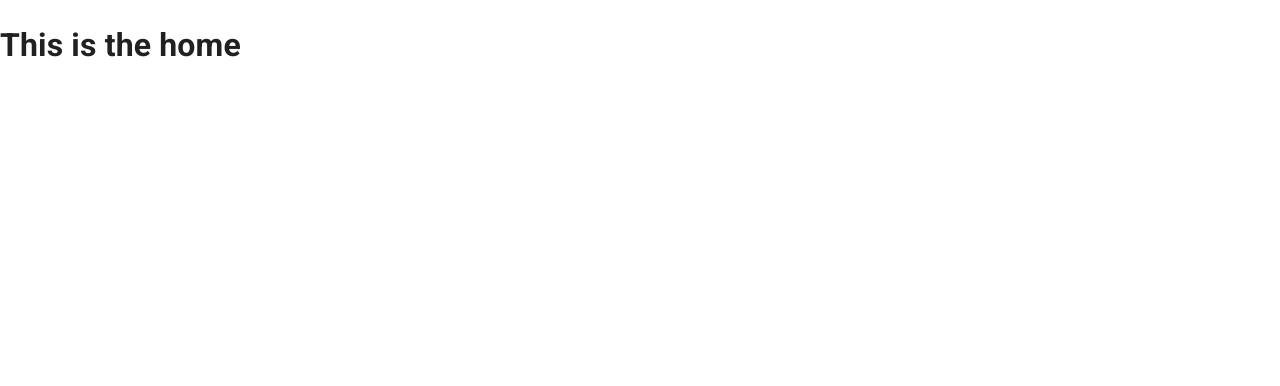
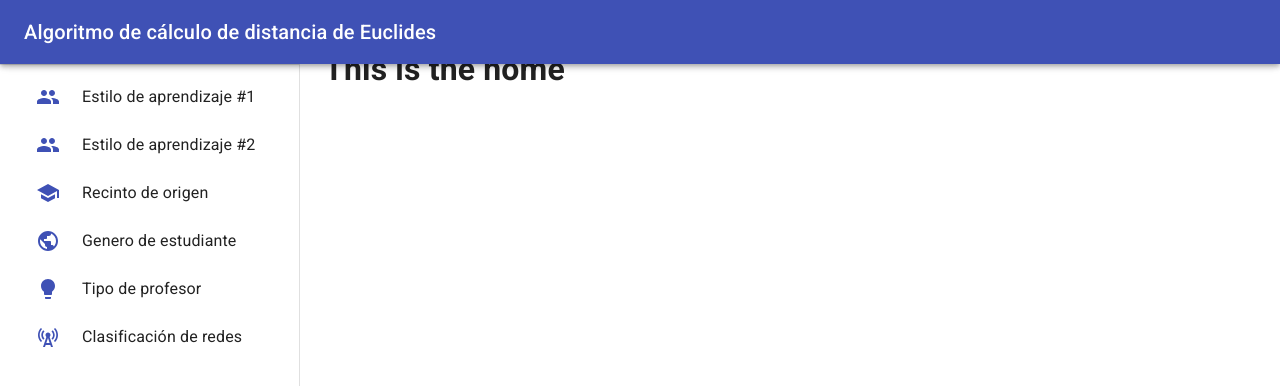
Before and after one commit to spiedra/euclidean-distance-calculation-website, a React (Create React App) app: page / in a window 1280 px wide. Shown: the top 386 px of the page. Built offline with nearby package versions, Linux system fonts and the light colour scheme.

Commit message:
feat: add navbar component

```diff
--- a/src/App.js
+++ b/src/App.js
@@ -2,14 +2,25 @@ import React from 'react'
 import { Outlet } from 'react-router-dom'
 
 import Box from '@mui/material/Box'
+import Navbar from './components/Navbar'
+
+const drawerWidth = 300
 
 function App () {
   return (
-    <>
-      <Box component="main">
+    <Box sx={{ display: 'flex', height: '100vh' }}>
+      <Navbar />
+      <Box
+        component="main"
+        sx={{
+          flexGrow: 1,
+          p: 3,
+          width: { sm: `calc(100% - ${drawerWidth}px)` }
+        }}
+      >
         <Outlet />
       </Box>
-    </>
+    </Box>
   )
 }
 
--- /dev/null
+++ b/src/components/Navbar/consts/navbarItems.js
@@ -0,0 +1,46 @@
+import React from 'react'
+
+import PeopleIcon from '@mui/icons-material/People'
+import PublicIcon from '@mui/icons-material/Public'
+import LightbulbIcon from '@mui/icons-material/Lightbulb'
+import CellTowerIcon from '@mui/icons-material/CellTower'
+import SchoolIcon from '@mui/icons-material/School'
+
+export const navbarItems = [
+  {
+    id: 0,
+    icon: <PeopleIcon />,
+    label: 'Estilo de aprendizaje #1',
+    route: 'authentication'
+  },
+  {
+    id: 1,
+    icon: <PeopleIcon />,
+    label: 'Estilo de aprendizaje #2',
+    route: 'authentication'
+  },
+  {
+    id: 2,
+    icon: <SchoolIcon />,
+    label: 'Recinto de origen',
+    route: 'database'
+  },
+  {
+    id: 3,
+    icon: <PublicIcon />,
+    label: 'Genero de estudiante',
+    route: 'storage'
+  },
+  {
+    id: 4,
+    icon: <LightbulbIcon />,
+    label: 'Tipo de profesor',
+    route: 'hosting'
+  },
+  {
+    id: 5,
+    icon: <CellTowerIcon />,
+    label: 'Clasificación de redes',
+    route: 'functions'
+  }
+]
--- /dev/null
+++ b/src/components/Navbar/index.js
@@ -0,0 +1,116 @@
+import React, { useState } from 'react'
+
+import AppBar from '@mui/material/AppBar'
+import Box from '@mui/material/Box'
+import Divider from '@mui/material/Divider'
+import Drawer from '@mui/material/Drawer'
+import IconButton from '@mui/material/IconButton'
+import List from '@mui/material/List'
+import ListItem from '@mui/material/ListItem'
+import ListItemIcon from '@mui/material/ListItemIcon'
+import ListItemText from '@mui/material/ListItemText'
+import Toolbar from '@mui/material/Toolbar'
+import Typography from '@mui/material/Typography'
+
+import MenuIcon from '@mui/icons-material/Menu'
+import CloseIcon from '@mui/icons-material/Close'
+
+import { navbarItems } from './consts/navbarItems'
+import { navbarStyles } from './styles'
+
+const drawerWidth = 300
+
+const Navbar = () => {
+  const [isOpen, setIsOpen] = useState(false)
+
+  const handleDrawerToggle = () => {
+    setIsOpen(!isOpen)
+  }
+
+  const drawer = (
+    <div>
+      <Toolbar sx={navbarStyles.toolbarClose}>
+        <IconButton
+          color="inherit"
+          aria-label="open drawer"
+          edge="start"
+          onClick={handleDrawerToggle}
+        >
+          <CloseIcon />
+        </IconButton>
+      </Toolbar>
+      <Divider />
+      <List>
+        {navbarItems.map((item, index) => (
+          <ListItem
+            button
+            key={item.id}
+            onClick={() => {
+              console.log('hola')
+            }}
+          >
+            <ListItemIcon sx={navbarStyles.icons}>{item.icon}</ListItemIcon>
+            <ListItemText sx={navbarStyles.text} primary={item.label} />
+          </ListItem>
+        ))}
+      </List>
+    </div>
+  )
+
+  return (
+    <>
+      <AppBar position="fixed" sx={navbarStyles.appBar}>
+        <Toolbar>
+          <IconButton
+            color="inherit"
+            aria-label="open drawer"
+            edge="start"
+            onClick={handleDrawerToggle}
+            sx={{ mr: 2, display: { sm: 'none' } }}
+          >
+            <MenuIcon />
+          </IconButton>
+          <Typography variant="h6" noWrap component="div">
+            Algoritmo de cálculo de distancia de Euclides
+          </Typography>
+        </Toolbar>
+      </AppBar>
+      <Box component="nav" sx={navbarStyles.nav}>
+        <Drawer
+          variant="temporary"
+          open={isOpen}
+          onClose={handleDrawerToggle}
+          ModalProps={{
+            keepMounted: true
+          }}
+          sx={{
+            display: { xs: 'block', sm: 'none' },
+            '& .MuiDrawer-paper': {
+              boxSizing: 'border-box',
+              width: drawerWidth
+            }
+          }}
+        >
+          {drawer}
+        </Drawer>
+        <Drawer
+          variant="permanent"
+          sx={{
+            display: { xs: 'none', sm: 'block' },
+            '& .MuiDrawer-paper': {
+              boxSizing: 'border-box',
+              width: drawerWidth,
+              height: '100vh',
+              position: 'static'
+            }
+          }}
+          open
+        >
+          {drawer}
+        </Drawer>
+      </Box>
+    </>
+  )
+}
+
+export default Navbar
--- /dev/null
+++ b/src/components/Navbar/styles.js
@@ -0,0 +1,26 @@
+import { theme } from '../../styles/theme'
+
+const drawerWidth = 300
+
+export const navbarStyles = {
+  icons: {
+    color: theme.palette.primary.main,
+    marginLeft: '20px'
+  },
+  text: {
+    '& span': {
+      marginLeft: '-10px',
+      fontSize: '16px'
+    }
+  },
+  appBar: {
+    width: '100%'
+  },
+  toolbarClose: {
+    justifyContent: 'flex-end'
+  },
+  nav: {
+    width: { sm: drawerWidth },
+    flexShrink: { sm: 0 }
+  }
+}
--- a/src/styles/theme.js
+++ b/src/styles/theme.js
@@ -1,15 +1,6 @@
 import { createTheme } from '@mui/material/styles'
 
 export const theme = createTheme({
-  components: {
-    MuiButton: {
-      styleOverrides: {
-        contained: {
-          fontSize: '0.875rem'
-        }
-      }
-    }
-  },
   palette: {
     type: 'light',
     primary: {
@@ -17,6 +8,11 @@ export const theme = createTheme({
     },
     secondary: {
       main: '#f50057'
+    },
+    text: {
+      primary: 'rgba(0,0,0,0.87)',
+      secondary: '#ffffff',
+      disabled: 'rgba(255, 255, 255, 0.7)'
     }
   }
 })
```
